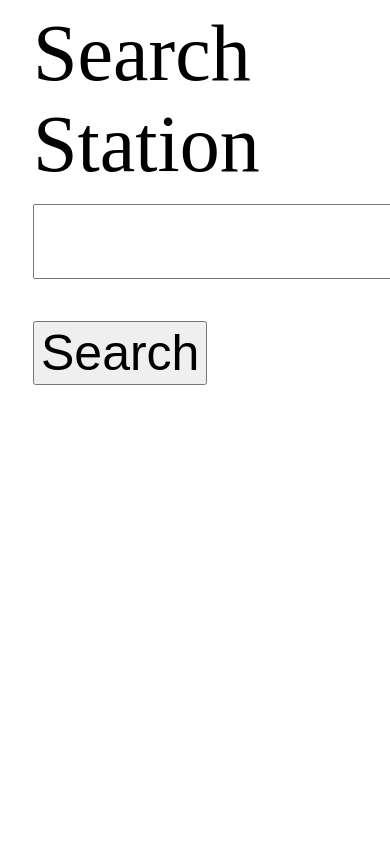
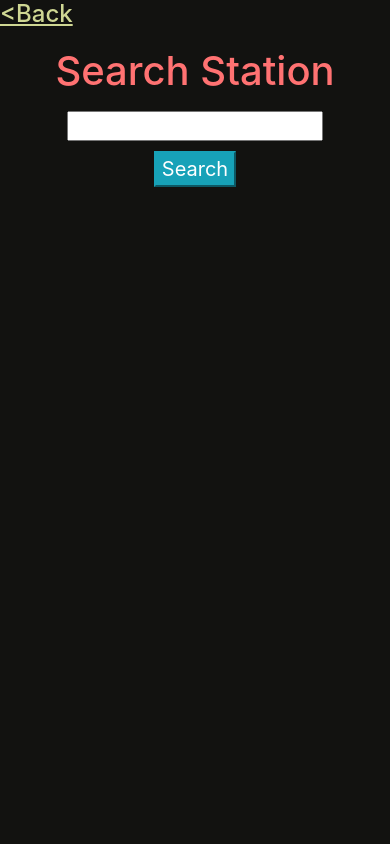
Before and after one commit to sebadasta/django-TrainApp, a Django app: page /search in a window 390 px wide; the page is wider, and only the part inside the window is pictured. Run offline with Django 3.2, Linux system fonts and the light colour scheme.

Commit message:
New HTML templates

```diff
--- a/trainapp/templates/searchStation.html
+++ b/trainapp/templates/searchStation.html
@@ -1,30 +1,81 @@
 <!DOCTYPE html>
-<html>
-<body>
+<html lang="en">
+<head>
+  <title>Search Station</title>
+  <meta charset="utf-8">
+  <meta name="viewport" content="width=device-width, initial-scale=1">
+  <link rel="stylesheet" href="https://cdn.jsdelivr.net/npm/bootstrap@4.6.1/dist/css/bootstrap.min.css">
+  <script src="https://cdn.jsdelivr.net/npm/jquery@3.5.1/dist/jquery.slim.min.js"></script>
+  <script src="https://cdn.jsdelivr.net/npm/popper.js@1.16.1/dist/umd/popper.min.js"></script>
+  <script src="https://cdn.jsdelivr.net/npm/bootstrap@4.6.1/dist/js/bootstrap.bundle.min.js"></script>
+</head>
+<body style="background-color: #121210;">
 
-  <div style = "font-size:80px;margin-left: 25px;">
-    <form action="/action_Search" method="get">
-      <label for="station">Search Station</label><br>
+ <style>
+a:link {
+  color: #cfd793;
+  background-color: transparent;
+  text-decoration: none;
+}
 
-      <input style = "font-size:60px;" type="text" id="station" name="station" value=""><br>
+a:visited {
+  color: #cfd793;
+  background-color: transparent;
+  text-decoration: none;
+}
 
-      <input style = "margin-top: 40px;font-size:50px;" type="submit" value="Search">
-    </form>
+a:hover {
+  color: #cfd793;
+  background-color: transparent;
+  text-decoration: underline;
+}
+
+a:active {
+  color: #cfd793;
+  background-color: transparent;
+  text-decoration: none;
+}
+</style>
 
 
-    <ul style="list-style-type:none">
-    {% for entry in stations %}
+  <div class="container-fluid text-center" style="height: 99vh;">
 
-      <li>
-            <a style="font-size:80px;" href="/stationInfo?station={{entry.StationCode}}">{{entry.StationDesc}}</a>
+    <div class="row" style="background-color: #121210;">
 
-      </li>
+      <a style="" href="/"><h4>&lt;Back</h4></a>
 
-    {% endfor %}
-    </ul>
-</div>
+        <div class="col-lg" style="padding:10px;">
 
+          <form action="/action_Search" method="get">
+          <label for="station" style="color:#ff7272"><h1>Search Station</h1></label>
+           <br>
+          <input style = "" type="text" id="station" name="station" value="">
+           <br>
+          <input class="btn-info" style = "margin-top:10px;font-size:20px;" type="submit" value="Search">
+          </form>
 
+        </div>
+    </div>
+
+    <div class="row text-left"" style=";background-color: #121210;">
+      <div class="col-xs "style="padding:10px;">
+
+        <ul style="list-style-type:none">
+        {% for entry in stations %}
+
+          <li>
+            <a style="" href="/stationInfo?station={{entry.StationCode}}">
+              <h1>{{entry.StationDesc}}</h1>
+            </a>
+          </li>
+
+        {% endfor %}
+        </ul>
+
+      </div>
+    </div>
+
+  </div>
 
 </body>
 </html>
```
Also changed, not shown: trainapp/templates/stationInfo.html (+24 -1 lines), trainapp/templates/tw_feed.html (+81 -13 lines).
